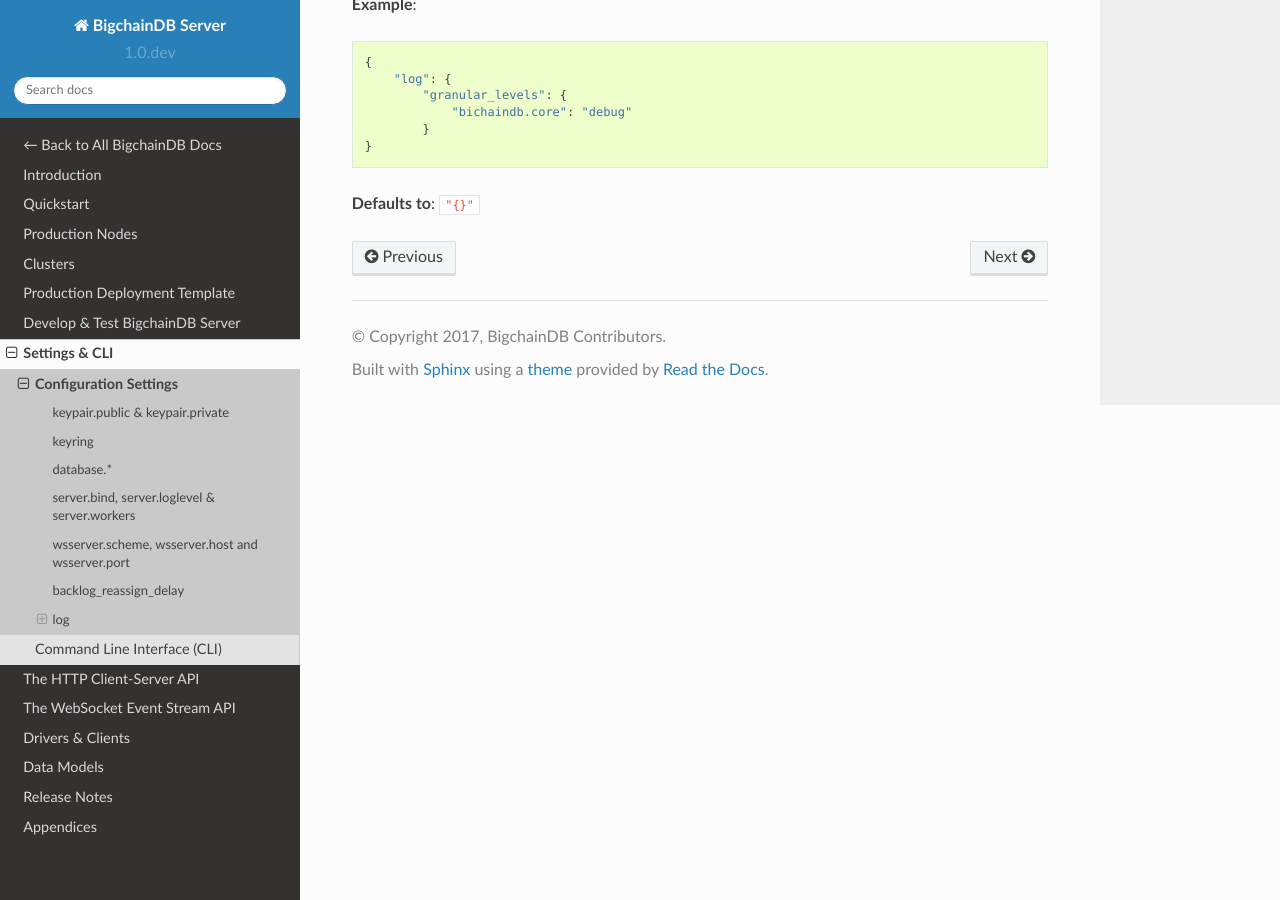
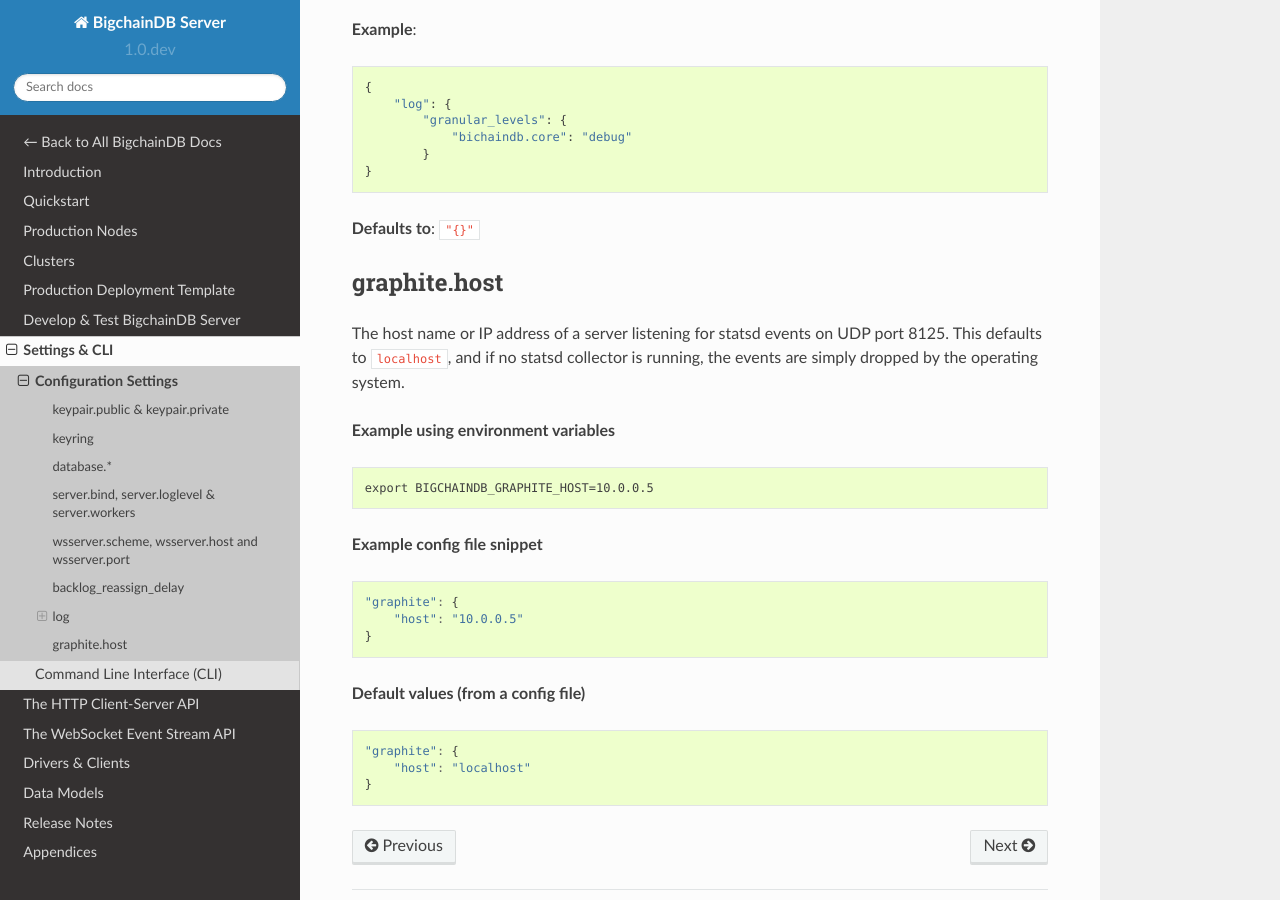
Before and after one commit to bigchaindb/bigchaindb, a Sphinx documentation site: the page built from docs/server/source/server-reference/configuration.md, in a window 1280 px wide and 900 px high, scrolled down 10975 px. Built offline with Sphinx 7.4.7 and the Read the Docs theme 2.0.0, drawn with Linux system fonts in a browser that asks for light colours; pages that are not in the unit, such as notebooks, are missing from menus; some of the changed text lies outside the part shown.

Commit message:
Document graphite configuration parameter (#1594)
* document graphite configuration parameter

* add example

* graphite settings docs follows wsserver

* Removed outer JSON braces @ graphite.host docs

````diff
--- a/docs/server/source/server-reference/configuration.md
+++ b/docs/server/source/server-reference/configuration.md
@@ -45,6 +45,7 @@
 `BIGCHAINDB_DATABASE_KEYFILE`<br>
 `BIGCHAINDB_DATABASE_KEYFILE_PASSPHRASE`<br>
 `BIGCHAINDB_DATABASE_CRLFILE`<br>
+`BIGCHAINDB_GRAPHITE_HOST`<br>
 
 The local config file is `$HOME/.bigchaindb` by default (a file which might not even exist), but you can tell BigchainDB to use a different file by using the `-c` command-line option, e.g. `bigchaindb -c path/to/config_file.json start`
 or using the `BIGCHAINDB_CONFIG_PATH` environment variable, e.g. `BIGHAINDB_CONFIG_PATH=.my_bigchaindb_config bigchaindb start`.
@@ -497,3 +498,29 @@
 ```
 
 **Defaults to**: `"{}"`
+
+
+## graphite.host
+
+The host name or IP address of a server listening for statsd events on UDP
+port 8125. This defaults to `localhost`, and if no statsd collector is running,
+the events are simply dropped by the operating system.
+
+**Example using environment variables**
+```text
+export BIGCHAINDB_GRAPHITE_HOST=10.0.0.5
+```
+
+**Example config file snippet**
+```js
+"graphite": {
+    "host": "10.0.0.5"
+}
+```
+
+**Default values (from a config file)**
+```js
+"graphite": {
+    "host": "localhost"
+}
+```
````
